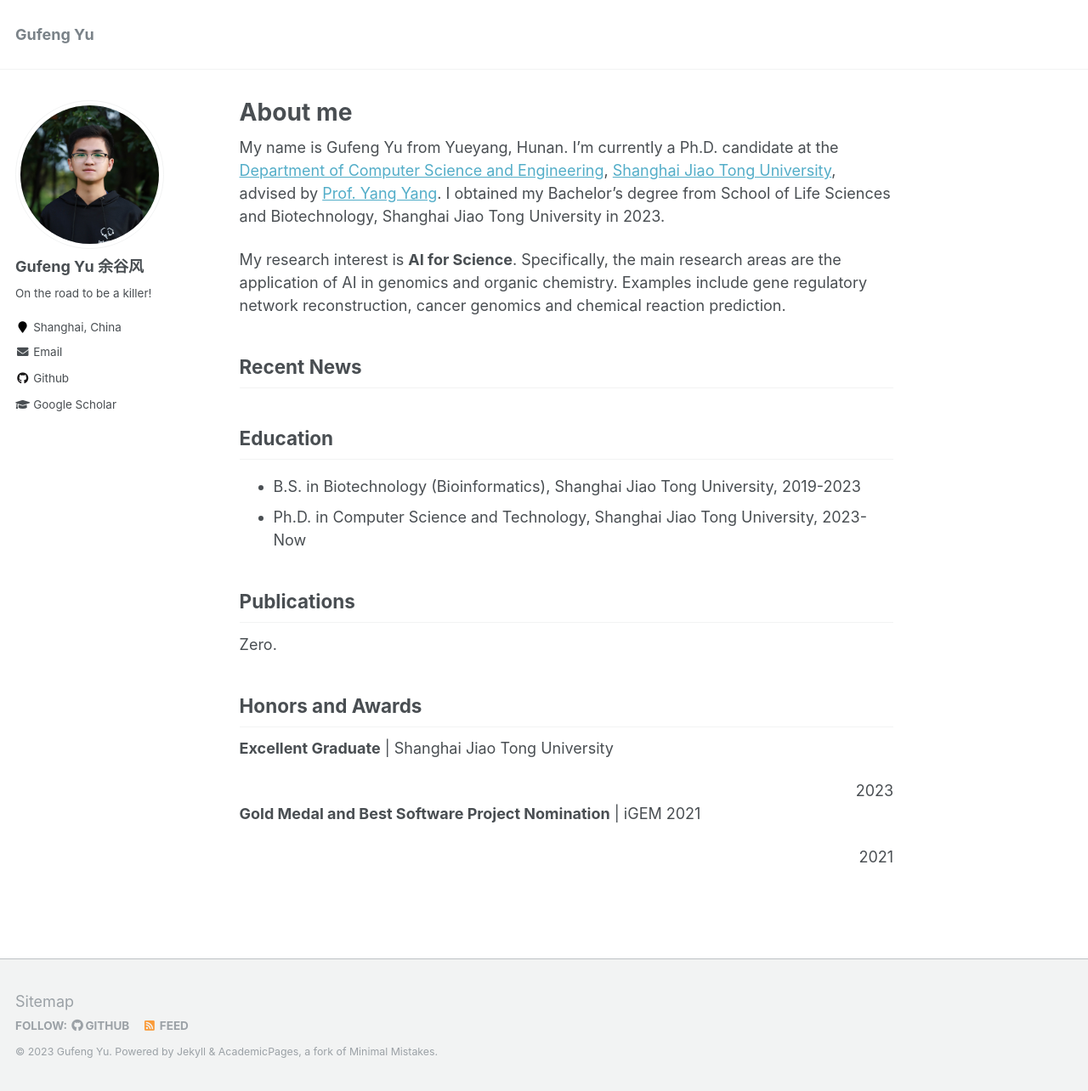
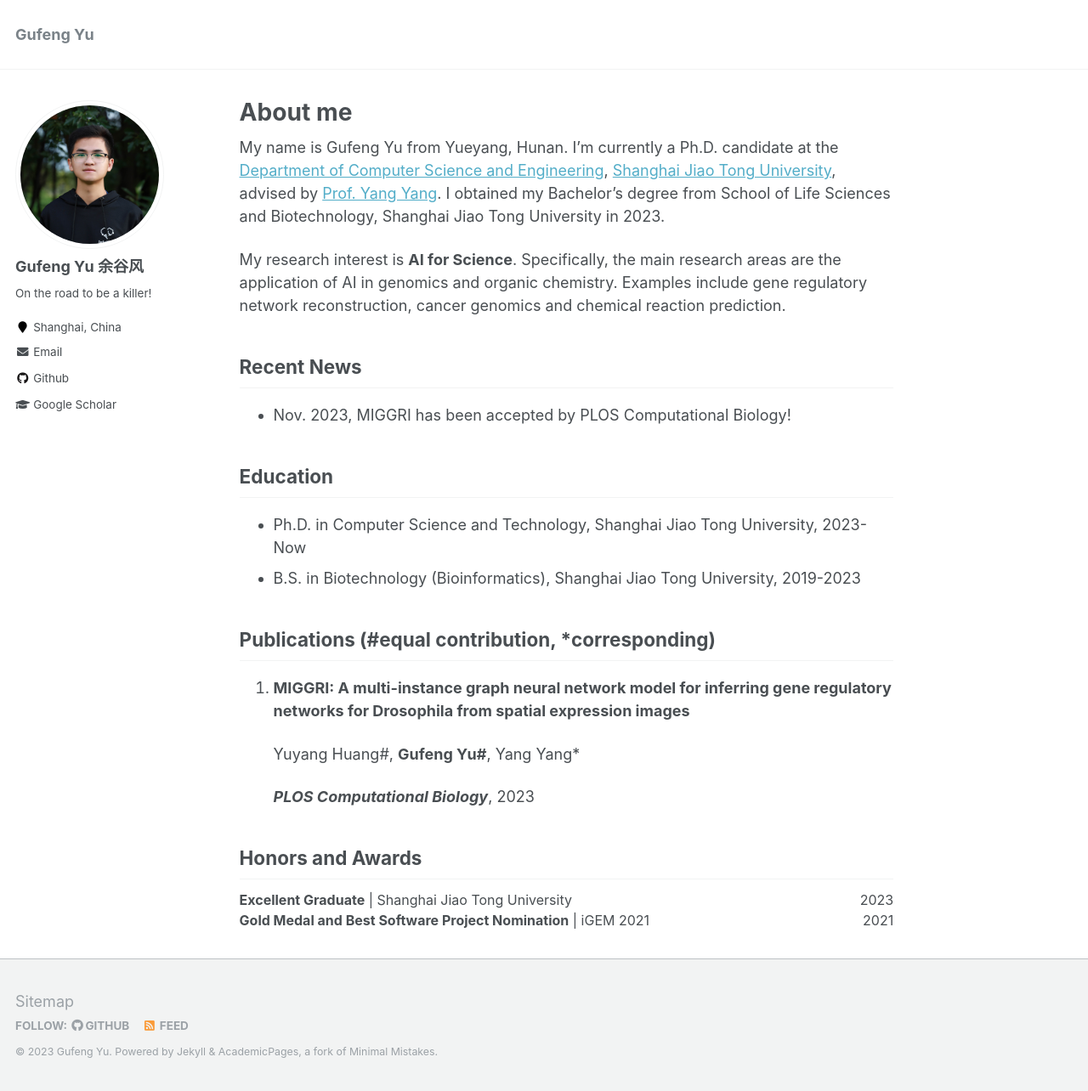
Before and after one commit to GufengYu520/gufengyu520.github.io, a Jekyll site: the page built from _pages/about.md, in a window 1280 px wide and 1284 px high. Shown: the whole window at 85% size. Built offline with Jekyll 4.4.1, drawn with Linux system fonts in a browser that asks for light colours.

Commit message:
Update about.md

```diff
--- a/_pages/about.md
+++ b/_pages/about.md
@@ -16,27 +16,29 @@ My research interest is **AI for Science**. Specifically, the main research area
 
 ## Recent News
 
+- Nov. 2023, MIGGRI has been accepted by PLOS Computational Biology!
+
 
 
 ## Education
 
+- Ph.D. in Computer Science and Technology, Shanghai Jiao Tong University, 2023-Now
 - B.S. in Biotechnology (Bioinformatics), Shanghai Jiao Tong University, 2019-2023
-- Ph.D. in Computer Science and Technology, Shanghai Jiao Tong University, 2023-Now
 
 
 
-## Publications
+## Publications (#equal contribution, *corresponding)
 
-Zero.
+1. **MIGGRI: A multi-instance graph neural network model for inferring gene regulatory networks for Drosophila from spatial expression images**
+
+   Yuyang Huang#, **Gufeng Yu#**, Yang Yang*
+
+   ***PLOS Computational Biology***, 2023
 
 
 
 ## Honors and Awards
 
-**Excellent Graduate** \| Shanghai Jiao Tong University
+<div style="font-size:16px"><span style="float:right">2023</span><b>Excellent Graduate</b> | Shanghai Jiao Tong University </div>
 
-<div style="text-align:right;"> 2023 </div>
-
-**Gold Medal and Best Software Project Nomination** \| iGEM 2021
-
-<div style="text-align: right"> 2021 </div>
+<div style="font-size:16px"><span style="float:right">2021</span><b>Gold Medal and Best Software Project Nomination</b> | iGEM 2021 </div>
```
